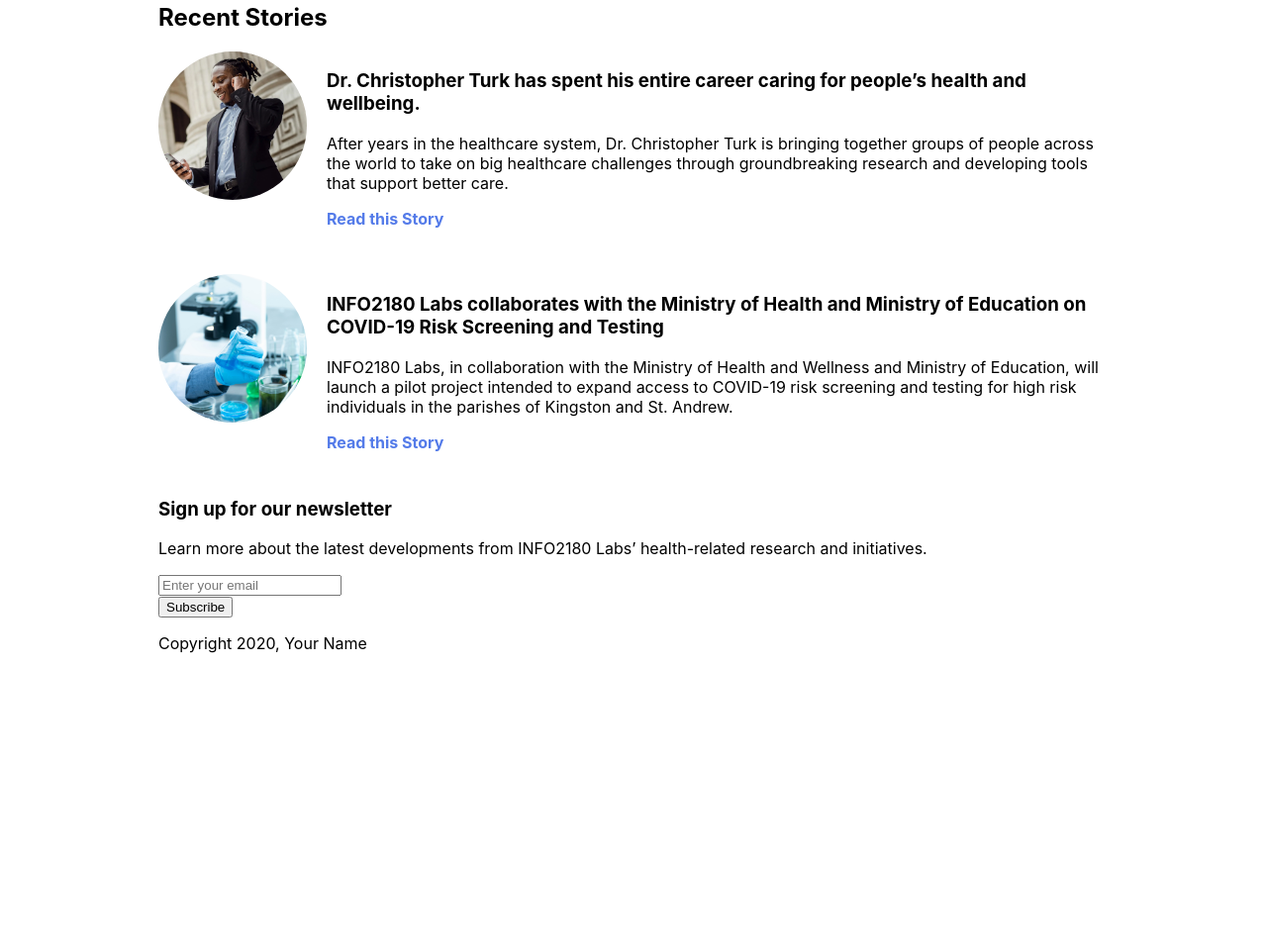
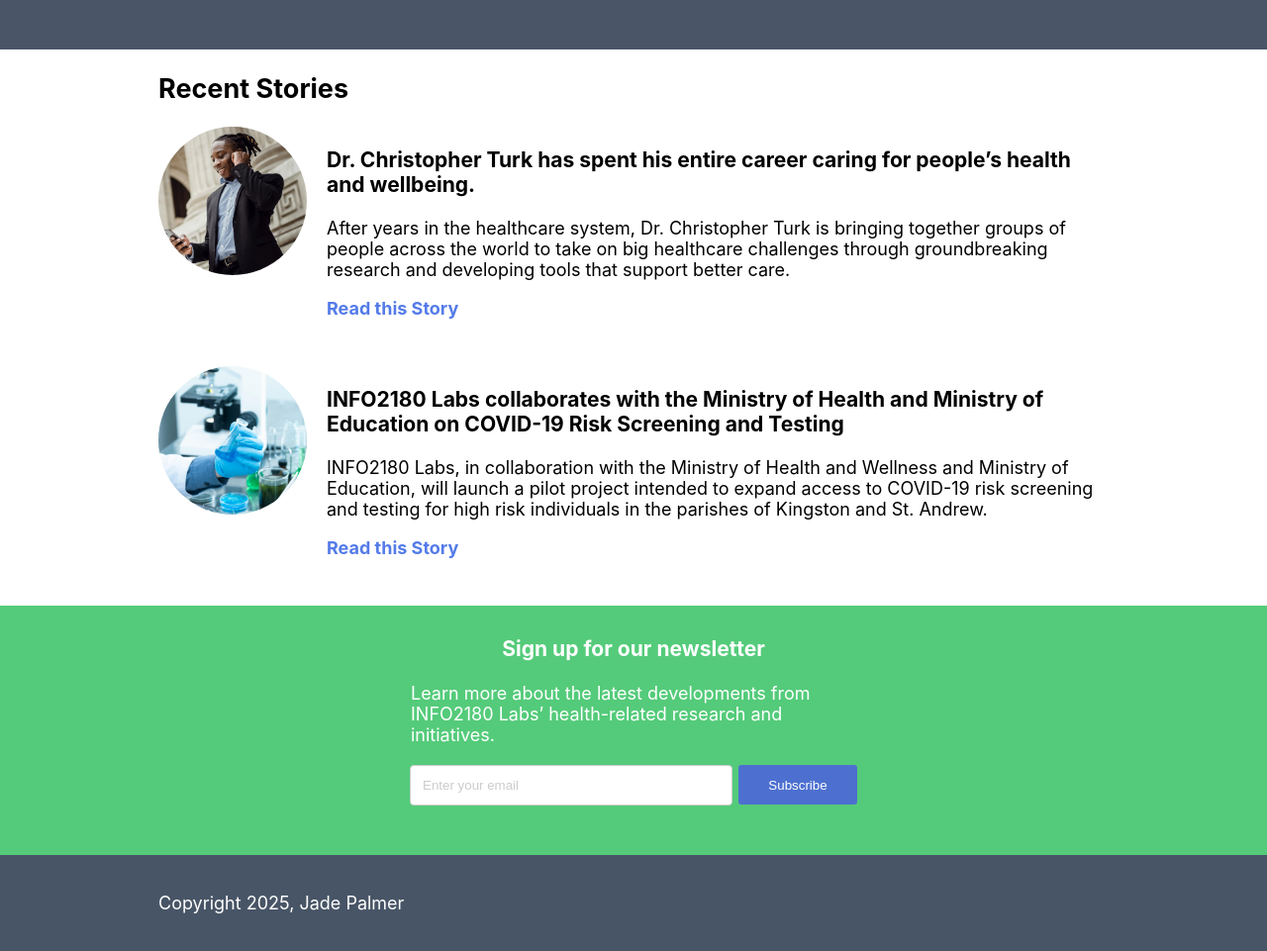
Before and after one commit to jay-devz/info2180-proj1, a plain HTML site: page index.html in a window 1280 px wide. Shown: the part 985-1946 px from the top of the page at 99% size. Before the commit the page ends 1661 px from the top, so only its background shows below. Drawn offline with Linux system fonts and the light colour scheme.

Commit message:
done func, just styles left

```diff
--- a/index.html
+++ b/index.html
@@ -91,7 +91,7 @@
                         <p>INFO2180 Labs, in collaboration with the Ministry of Health and Wellness and Ministry of Education, will launch a pilot project intended to expand access to COVID-19 risk screening and testing for high risk individuals in the parishes of Kingston and St. Andrew.</p>
                         <p><a href="#">Read this Story</a></p>
                     </div>
-                </article>
+                 </article>
             </div>
         </section>
         <section class="newsletter">
@@ -110,7 +110,7 @@
     </main>
     <footer>
         <div class="container">
-            <p>Copyright 2020, Your Name</p>
+            <p>Copyright 2025, Jade Palmer</p>
         </div>
     </footer>
 </body>
--- a/scripts.js
+++ b/scripts.js
@@ -1 +1,17 @@
-/* Add your JavaScript to this file */
+document.addEventListener('DOMContentLoaded', function() {
+    const form = document.querySelector('.newsletter form');
+    const emailInput = document.getElementById('email');
+    const messageDiv = document.querySelector('.message');
+
+    form.addEventListener('submit', function(e) {
+        e.preventDefault();
+
+        const emailValue = emailInput.value.trim();
+
+        if (emailValue === '') {
+            messageDiv.textContent = 'Please enter a valid email address.';
+        } else {
+            messageDiv.textContent = `Thank you! Your email address ${emailValue} has been added to our mailing list!`;
+        }
+    });
+});
--- a/styles.css
+++ b/styles.css
@@ -1,6 +1,6 @@
 body {
     margin: 0;
-    font-size: 16px;
+    font-size: 18px;
     font-family: -apple-system, BlinkMacSystemFont, "Segoe UI", Roboto, "Helvetica Neue", Arial, sans-serif;
 }
 
@@ -10,7 +10,6 @@ body {
     width: 100%;
 }
 
-/* Header Styles */
 header {
     background-color: #ffffff;
     padding: 20px 0;
@@ -49,7 +48,7 @@ header nav ul li a {
 }
 
 header nav ul li a:hover {
-    color: #5e35b1;
+    color: #5a67d8;
 }
 
 
@@ -61,7 +60,7 @@ header nav ul li a:hover {
     display: flex;
     flex-direction: row;
     gap: 50px;
-    background-color: rgb(230, 237, 241);
+    background-color: #e2e8f0;
     padding-top: 8px;
 
 }
@@ -71,6 +70,15 @@ header nav ul li a:hover {
     flex-direction: column;
     justify-content: center;
     width: 500px;
+}
+
+.learn-about h2{
+    font-size: 24px;
+}
+
+.learn-about h3{
+    font-size: 21px;
+    color: #48bb78;
 }
 
 .card-img {
@@ -90,8 +98,8 @@ header nav ul li a:hover {
 }
 
 .card {
-    border-color: #000000;
-    border-radius: 8px;
+    border-color: #e2e8f0;
+    border-radius: 5px;
     border-width: 2px;
     box-shadow: 0 2px 4px rgba(0, 0, 0, 0.4);
     padding: 20px;
@@ -99,7 +107,7 @@ header nav ul li a:hover {
 }
 
 .testing {
-    background-color: rgb(72, 85, 102);
+    background-color: #4a5568;
     padding-top: 40px;
     padding-bottom: 80px;
 }
@@ -152,3 +160,72 @@ a.btn{
     text-decoration: none;
     font-weight: bold;
 }
+
+.newsletter {
+    background-color: rgb(84, 203, 122);
+    padding-bottom: 50px;
+    padding-top: 10px;
+
+}
+
+.newsletter h3 {
+    color: white;
+}
+
+.newsletter .container {
+    text-align: center;
+}
+
+
+.newsletter .container form {
+    display: flex;
+    gap: 32px;
+    align-items: center;
+    justify-content: center;
+    margin: 0 auto;
+}
+
+.newsletter .form-group {
+    flex: 1;
+    max-width: 300px;
+}
+
+.newsletter p{
+    width: 450px;
+    text-align: left;
+    margin: 0 auto;
+    color: rgb(255, 255, 255);
+}
+
+form {
+    padding-top: 20px;
+}
+
+input[type="email"] {
+   width: 100%;
+   padding: 12px;
+   border: 1px solid #ccc;
+   border-radius: 4px;
+}
+
+input[type="email"]::placeholder {
+    color: #ccc;
+}
+
+button[type="submit"] {
+    background-color: rgb(77, 112, 208);
+    border: none;
+    height: 40.8px;
+    width: 120px;
+    color: white;
+    border-radius: 3px;
+
+}
+
+footer {
+   background-color: rgb(72, 85, 102);
+   padding-top: 20px;
+   padding-bottom: 20px;
+   color: white;
+
+}
```
